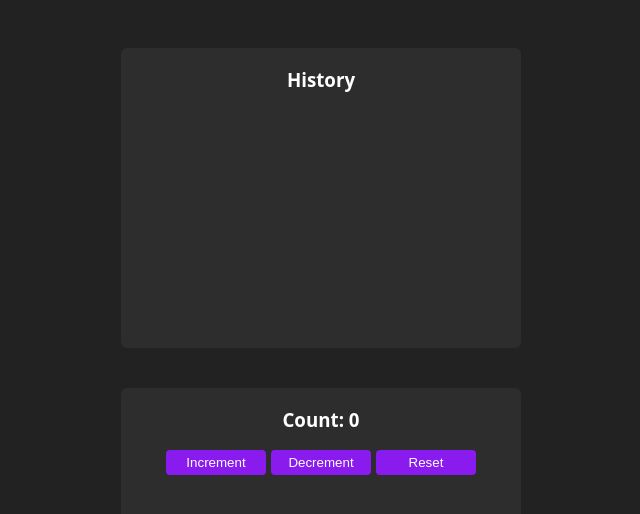
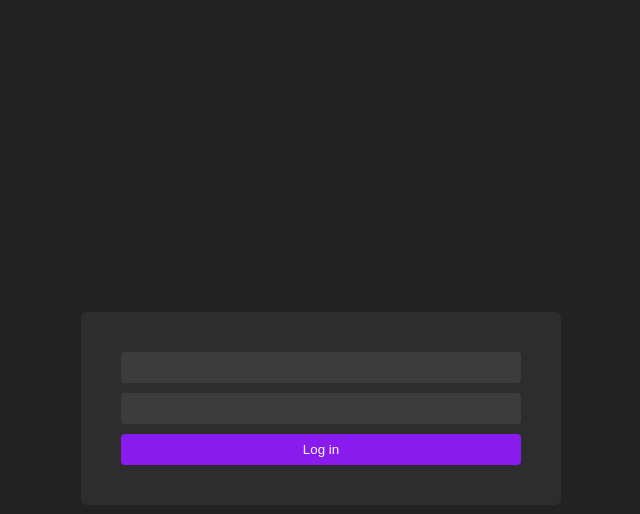
Before and after one commit to AthosChavesLopesdeAlmeida/React_Exercises_3, a React (Vite) app in the folder vite-project/: page / in a window 1280 px wide. Shown: the top 514 px of the page, without its empty margins (327-967 px from the left). Built offline with nearby package versions, Linux system fonts and the light colour scheme.

Commit message:
27/02/2026 - useContext Exercises

```diff
--- a/vite-project/src/App.jsx
+++ b/vite-project/src/App.jsx
@@ -1,15 +1,21 @@
-import './test_contextAPI/Counter/counter.css'
-import History from "./test_contextAPI/Counter/History"
-import Controls from "./test_contextAPI/Counter/Controls"
-import { CounterProvider } from "./test_contextAPI/Counter/CounterContext"
+import { useContext } from "react"
+import Dashboard from "./test_contextAPI/Auth/Dashboard"
+import LoginForm from "./test_contextAPI/Auth/LoginForm"
+import AuthContext from "./test_contextAPI/Auth/AuthContext"
+import { AuthProvider } from "./test_contextAPI/Auth/AuthContext"
+
+function AppContent () {
+  const {user} = useContext(AuthContext)
+  return user !== null ? <Dashboard/> : <LoginForm/>
+}
+
 
 function App() {
 
   return (
-    <CounterProvider>
-      <History/>
-      <Controls/>
-    </CounterProvider>
+    <AuthProvider>
+      <AppContent/>
+    </AuthProvider>
   )
 }
 
--- /dev/null
+++ b/vite-project/src/test_contextAPI/Auth/Auth.css
@@ -0,0 +1,53 @@
+body {
+  background-color: rgb(34, 34, 34);
+  color: white;
+  font-family: system-ui, -apple-system, BlinkMacSystemFont, 'Segoe UI', Roboto, Oxygen, Ubuntu, Cantarell, 'Open Sans', 'Helvetica Neue', sans-serif;
+  height: 100vh;
+  width: 100vw;
+  overflow: hidden;
+  display: flex;
+  justify-content: center;
+  align-items: center;
+}
+
+button {
+  color: white;
+  background-color: rgb(137, 27, 239);
+  width: 100%;
+  border: none;
+  border-radius: 4px;
+  padding: 8px 10px;
+  transition: all 0.3s;
+}
+
+button:hover {
+  border: 1px solid white;
+  cursor: pointer;
+}
+
+.container {
+  display: flex;
+  flex-direction: column;
+  align-items: center;
+  padding: 40px;
+  width: 400px;
+  border-radius: 6px;
+  background-color: rgb(45, 45, 45);
+}
+
+form {
+  display: flex;
+  flex-direction: column;
+  gap: 10px;
+  width: 100%;
+}
+
+input {
+  border: none;
+  padding: 8px 10px;
+  border-radius: 4px;
+  width: 100%;
+  box-sizing: border-box;
+  background-color: rgb(60, 60, 60);
+  color: white;
+}
--- /dev/null
+++ b/vite-project/src/test_contextAPI/Auth/AuthContext.jsx
@@ -0,0 +1,34 @@
+import { useState, createContext } from "react";
+
+const AuthContext = createContext()
+
+function AuthProvider ({ children }) {
+
+  const [user, setUser] = useState(null)
+  const [error, setError] = useState(null)
+
+  const login = (email, password) => {
+    if (email === 'giggity@teste.com' && password === '1234') {
+      setUser({name: 'Glenn Quagmire', email})
+      setError(null)
+    } else {
+      setError('Wrong email or password')
+      alert('Wrong email or password')
+    }
+  }
+
+  const value = {
+    user,
+    error,
+    login
+  }
+
+  return (
+    <AuthContext.Provider value={value}>
+      {children}
+    </AuthContext.Provider>
+  )
+}
+
+export default AuthContext
+export { AuthProvider }
--- /dev/null
+++ b/vite-project/src/test_contextAPI/Auth/Dashboard.jsx
@@ -0,0 +1,15 @@
+import AuthContext from "./AuthContext"
+import { useContext } from "react"
+import './Auth.css'
+
+const Dashboard = () => {
+  const {user} = useContext(AuthContext)
+
+  return (
+    <div className="container">
+      <h3>Welcome {user.name}</h3>
+    </div>
+  )
+}
+
+export default Dashboard
--- /dev/null
+++ b/vite-project/src/test_contextAPI/Auth/LoginForm.jsx
@@ -0,0 +1,27 @@
+import AuthContext from "./AuthContext"
+import { useContext } from "react"
+import './Auth.css'
+
+const LoginForm = () => {
+  const {login} = useContext(AuthContext)
+
+  const handleSubmit = (e) => {
+    e.preventDefault()
+    const email = e.target.email.value
+    const password = e.target.password.value
+    console.log(email, password)
+    login(email, password)
+  }
+
+  return (
+    <div className="container">
+      <form onSubmit={handleSubmit}>
+        <input type="email" name="email"/>
+        <input type="password" name="password"/>
+        <button type="submit">Log in</button>
+      </form>
+    </div>
+  )
+}
+
+export default LoginForm
```
